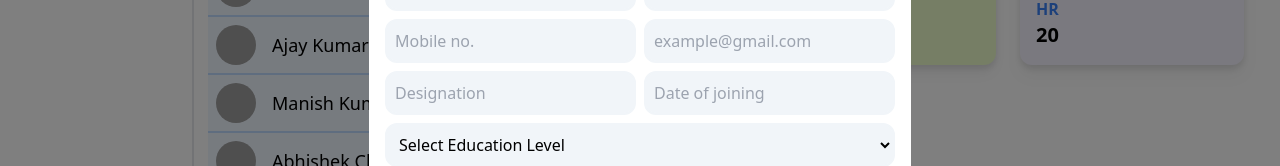
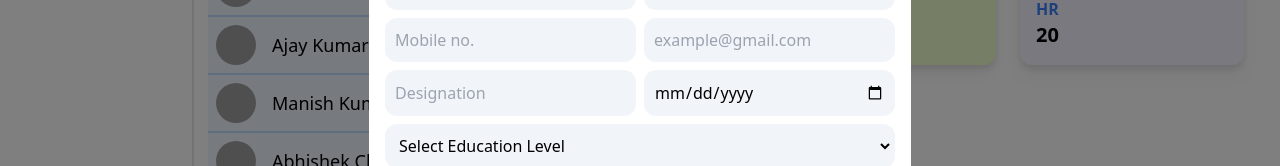
Before and after one commit to ShubhamDhatwalia/Deftsoft, a React (Create React App) app in the folder client/: page /admin/employees in a window 1280 px wide. Both pictures are taken after a click on the button 242 px from the left and 158 px from the top of the page. Shown: the part 313-479 px from the top of the page. Built offline with nearby package versions, Linux system fonts and the light colour scheme; grey boxes are pictures that could not be loaded.

Commit message:
generated user id and password

```diff
--- a/client/src/admin/ConfirmationDialog.jsx
+++ b/client/src/admin/ConfirmationDialog.jsx
@@ -12,7 +12,7 @@ const ConfirmationDialog = ({ isOpen, onClose, onConfirm, message }) => {
       exit={{ opacity: 0 }}
     >
       <div className="bg-white p-6 rounded-lg shadow-lg ">
-        <p className="text-lg text-blue-700 font-medium mb-6">{message}</p>
+        <p className="text-lg font-medium mb-6">{message}</p>
         <div className="flex justify-end gap-4">
           <button
             onClick={onClose}
--- a/client/src/admin/CreateEmployee.js
+++ b/client/src/admin/CreateEmployee.js
@@ -1,13 +1,10 @@
 import React, { useState, useRef, useEffect } from "react";
 import { FaUserPlus } from "react-icons/fa";
 import { IoSearchSharp } from "react-icons/io5";
-import DatePicker from "react-datepicker";
-import "react-datepicker/dist/react-datepicker.css";
 import moment from 'moment';
 
-
 function CreateEmployee({ addEmployee, updateEmployee, isModalOpen, setIsModalOpen, selectedEmployee, setSelectedEmployee, searchQuery, onSearchChange }) {
-  const [startDate, setStartDate] = useState(null);
+  const [startDate, setStartDate] = useState('');
   const [imageSrc, setImageSrc] = useState("");
   const [formData, setFormData] = useState({
     firstName: '',
@@ -16,7 +13,7 @@ function CreateEmployee({ addEmployee, updateEmployee, isModalOpen, setIsModalOp
     email: '',
     designation: '',
     address: '',
-    id: '',
+    userId: '',
     join: '',
     education: ""
   });
@@ -26,7 +23,7 @@ function CreateEmployee({ addEmployee, updateEmployee, isModalOpen, setIsModalOp
     console.log("Selected employee:", selectedEmployee);
     if (selectedEmployee) {
       setFormData(selectedEmployee);
-      setStartDate(new Date(selectedEmployee.startDate));
+      setStartDate(selectedEmployee.join ? moment(selectedEmployee.join).format("YYYY-MM-DD") : '');
       setImageSrc(selectedEmployee.imageSrc || "");
     } else {
       setFormData({
@@ -37,9 +34,9 @@ function CreateEmployee({ addEmployee, updateEmployee, isModalOpen, setIsModalOp
         designation: '',
         address: '',
         education: "",
-        join: moment(startDate).format("YYYY-MM-DD"),
+        join: startDate ? moment(startDate).format("YYYY-MM-DD") : '',
       });
-      setStartDate(null);
+      setStartDate('');
       setImageSrc("");
     }
   }, [selectedEmployee, isModalOpen]);
@@ -64,15 +61,19 @@ function CreateEmployee({ addEmployee, updateEmployee, isModalOpen, setIsModalOp
       ...formData,
       [name]: value,
     });
+    if (name === 'join') {
+      setStartDate(value);
+    }
     console.log(name, value); // Added for debugging
   };
 
   const handleSubmit = (event) => {
     event.preventDefault();
+    const formattedDate = startDate || '';
     if (selectedEmployee) {
-      updateEmployee({ ...formData, imageSrc, startDate });
+      updateEmployee({ ...formData, imageSrc, join: formattedDate });
     } else {
-      addEmployee({ ...formData, imageSrc, startDate });
+      addEmployee({ ...formData, imageSrc, join: formattedDate });
     }
     setIsModalOpen(false);
   };
@@ -85,7 +86,7 @@ function CreateEmployee({ addEmployee, updateEmployee, isModalOpen, setIsModalOp
     <>
       <div className="create-component">
         <div className="flex flex-wrap justify-center gap-3 px-3 ">
-        <button
+          <button
             className="flex text-gray-700 text-lg py-2 pr-2 items-center font-bold gap-4 rounded-xl hover:bg-green-400 bg-blue-300"
             onClick={() => {
               setIsModalOpen(true);
@@ -182,16 +183,18 @@ function CreateEmployee({ addEmployee, updateEmployee, isModalOpen, setIsModalOp
                       required
                       className="bg-slate-100 rounded-xl p-2 border-2 border-slate-100 hover:border-blue-200 cursor-pointer focus:outline-blue-200"
                     />
-                    <DatePicker
-                      selected={startDate}
-                      required
-                      onChange={(date) => setStartDate(date)}
-                      placeholderText="Date of joining"
-                      className="bg-slate-100 rounded-xl p-2 border-2 border-slate-100 hover:border-blue-200 cursor-pointer focus:outline-blue-200 w-full"
-                      showYearDropdown
-                      showMonthDropdown
-                      dropdownMode="select"
-                    />
+
+
+                      <input
+                        type="date"
+                        id="startDate"
+                        name="join"
+                        value={startDate}
+                        onChange={handleInputChange}
+                        required
+                        className="bg-slate-100 rounded-xl p-2 border-2 border-slate-100 hover:border-blue-200 cursor-pointer focus:outline-blue-200 w-full"
+                      />
+
                   </div>
 
                   <div className="flex gap-2">
--- a/client/src/admin/EmployeeDetailsModal.jsx
+++ b/client/src/admin/EmployeeDetailsModal.jsx
@@ -38,7 +38,7 @@ function EmployeeDetailsModal({ employee, isOpen, onClose }) {
               </strong>
             </p>
             <p className="bg-blue-200 rounded-xl px-3 py-2 w-full ">
-              <strong>ID: </strong> {employee.id}
+              <strong>ID: </strong> {employee.userId}
             </p>
           </div>
 
--- a/client/src/admin/pages/Employees.js
+++ b/client/src/admin/pages/Employees.js
@@ -6,8 +6,6 @@ import EMgraph from "../EMgraph";
 import EmployeeDetailsModal from "../EmployeeDetailsModal";
 import ConfirmationDialog from "../ConfirmationDialog";
 import { INITIAL_EMPLOYEES } from "../../store/Data";
-import { v4 as uuidv4 } from 'uuid';
-
 
 function Employees() {
   const [employees, setEmployees] = useState(INITIAL_EMPLOYEES);
@@ -18,8 +16,22 @@ function Employees() {
   const [isConfirmDialogOpen, setIsConfirmDialogOpen] = useState(false);
   const [employeeToDelete, setEmployeeToDelete] = useState(null);
 
+  const generateEmployeeId = (joinDate) => {
+    const year = new Date(joinDate).getFullYear();
+    const nthEmployee = (employees.length + 1).toString().padStart(2, '0');
+    return `DS-${year}${nthEmployee}`;
+  };
+
+  const generatePassword = (firstName, joinDate) => {
+    const year = new Date(joinDate).getFullYear();
+    const capitalizedFirstName = firstName.charAt(0).toUpperCase() + firstName.slice(1);
+    return `${capitalizedFirstName}@${year}`;
+  };
+
   const addEmployee = (employee) => {
-    const newEmployee = { ...employee, id: uuidv4() }; // Generate unique ID
+    const employeeId = generateEmployeeId(employee.join);
+    const password = generatePassword(employee.firstName, employee.join); // Generate password based on first name and year of joining
+    const newEmployee = { ...employee, userId: employeeId, password };
     setEmployees([...employees, newEmployee]);
     toast.success("Employee added successfully!");
   };
@@ -27,14 +39,13 @@ function Employees() {
   const updateEmployee = (updatedEmployee) => {
     setEmployees(
       employees.map((emp) =>
-        emp.email === updatedEmployee.email ? { ...updatedEmployee, id: emp.id } : emp
+        emp.email === updatedEmployee.email ? { ...updatedEmployee, userId: emp.userId } : emp
       )
     );
     toast.success("Employee updated successfully!");
     setIsModalOpen(false);
     setSelectedEmployee(null);
   };
-
 
   const openConfirmDialog = (employee, index) => {
     setEmployeeToDelete({ employee, index });
@@ -43,9 +54,9 @@ function Employees() {
 
   const handleDelete = () => {
     if (employeeToDelete) {
-      const { employee, index } = employeeToDelete;
+      const { index } = employeeToDelete;
       setEmployees(employees.filter((_, i) => i !== index));
-      toast.success(`Deleted employee: ${employee.firstName}`);
+      toast.success(`Deleted employee: ${employeeToDelete.employee.firstName}`);
       setIsConfirmDialogOpen(false);
       setEmployeeToDelete(null);
     }
@@ -118,7 +129,7 @@ function Employees() {
         isOpen={isConfirmDialogOpen}
         onClose={() => setIsConfirmDialogOpen(false)}
         onConfirm={handleDelete}
-        message="Are you sure you want to delete this employee?"
+        message={`Are you sure you want to delete ${employeeToDelete?.employee?.firstName}?`}
       />
     </>
   );
--- a/client/src/store/Data.js
+++ b/client/src/store/Data.js
@@ -11,7 +11,7 @@ import { v4 as uuidv4 } from 'uuid';
 
 export const INITIAL_EMPLOYEES = [
   {
-    id: uuidv4(),
+    userId: uuidv4(),
     firstName: "Shubham",
     lastName: "Dhatwalia",
     email: "shubhamdhatwalia1@gmail.com",
@@ -23,73 +23,73 @@ export const INITIAL_EMPLOYEES = [
   },
 
   {
-    id: uuidv4(),
+    userId: uuidv4(),
     firstName: "Rohan",
     lastName: "Sharma",
     email: "rohan@gmail.com",
     mobile: '7876054918',
     designation: 'Developer',
     address: 'evbjd vnd,m,s v,.m',
-    join: '2024/08/06',
+    join: moment().format("2024-08-06"),
     education: "Graduate"
   },
 
   {
-    id: uuidv4(),
+    userId: uuidv4(),
     firstName: "Ajay",
     lastName: "Kumar",
     email: "ajay@gmail.com",
     mobile: '7876054918',
     designation: 'Developer',
     address: 'evbjd vnd,m,s v,.m',
-    join: '',
+    join: moment().format("2024-08-06"),
     education: "Graduate"
   },
 
   {
-    id: uuidv4(),
+    userId: uuidv4(),
     firstName: "Manish",
     lastName: "Kumar",
     email: "manish@gmail.com",
     mobile: '7876054918',
     designation: 'Developer',
     address: 'evbjd vnd,m,s v,.m',
-    join: '',
+    join: moment().format("2024-08-06"),
     education: "Graduate"
   },
 
   {
-    id: uuidv4(),
+    userId: uuidv4(),
     firstName: "Abhishek",
     lastName: "Choudhary",
     email: "abhishek@gmail.com",
     mobile: '7876054918',
     designation: 'Developer',
     address: 'evbjd vnd,m,s v,.m',
-    join: '',
+    join: moment().format("2024-08-06"),
     education: "Graduate"
   },
 
   {
-    id: uuidv4(),
+    userId: uuidv4(),
     firstName: "Neeraj",
     lastName: "Kumar",
     email: "neeraj@gmail.com",
     mobile: '7876054918',
     designation: 'Developer',
     address: 'evbjd vnd,m,s v,.m',
-    join: '',
+    join: moment().format("2024-08-06"),
     education: "Graduate"
   },
   {
-    id: uuidv4(),
+    userId: uuidv4(),
     firstName: "Pankaj",
     lastName: "Kumar",
     email: "pankaj@gmail.com",
     mobile: '7876054918',
     designation: 'Developer',
     address: 'evbjd vnd,m,s v,.m',
-    join: '',
+    join: moment().format("2024-08-06"),
     education: "Graduate"
   },
 ]
```
